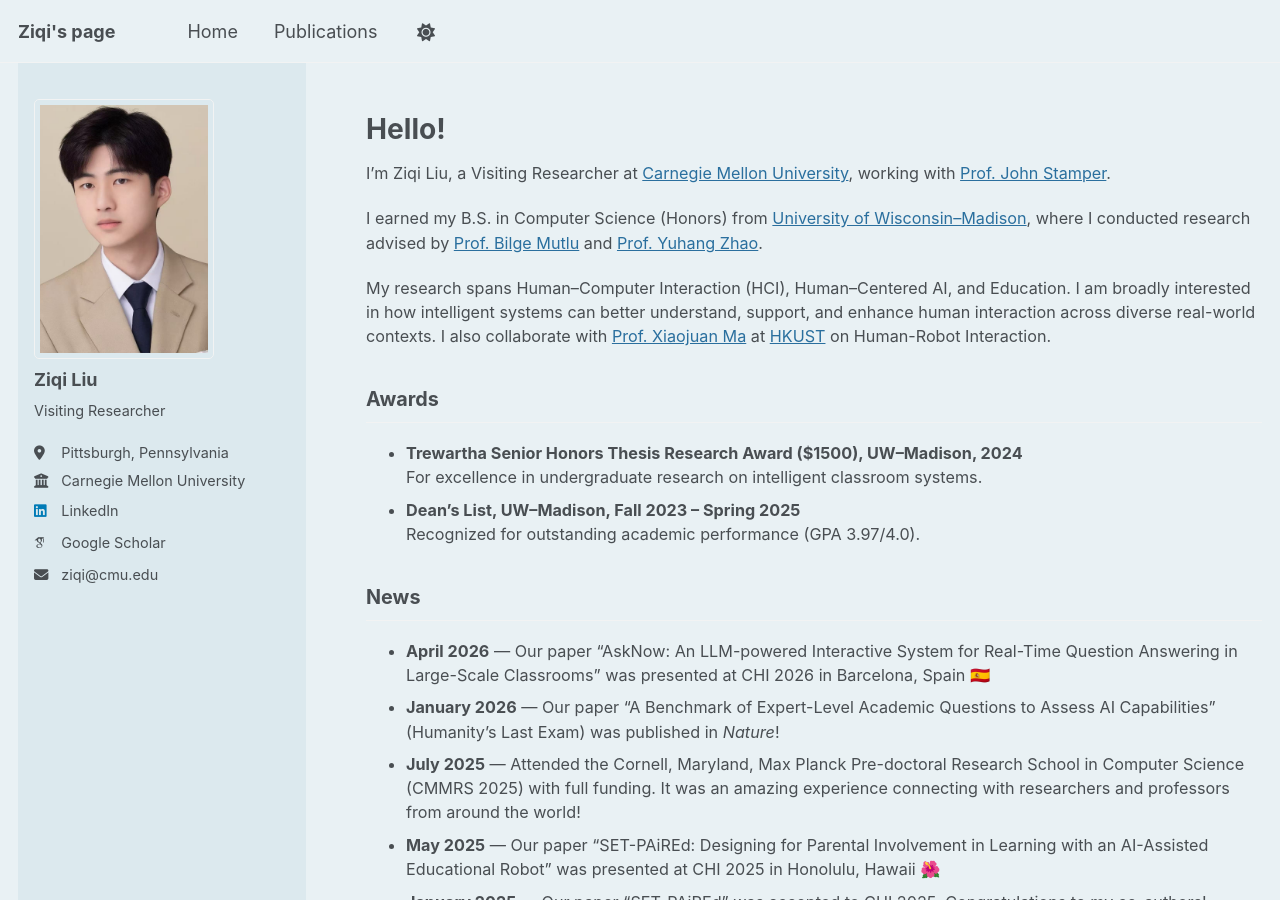
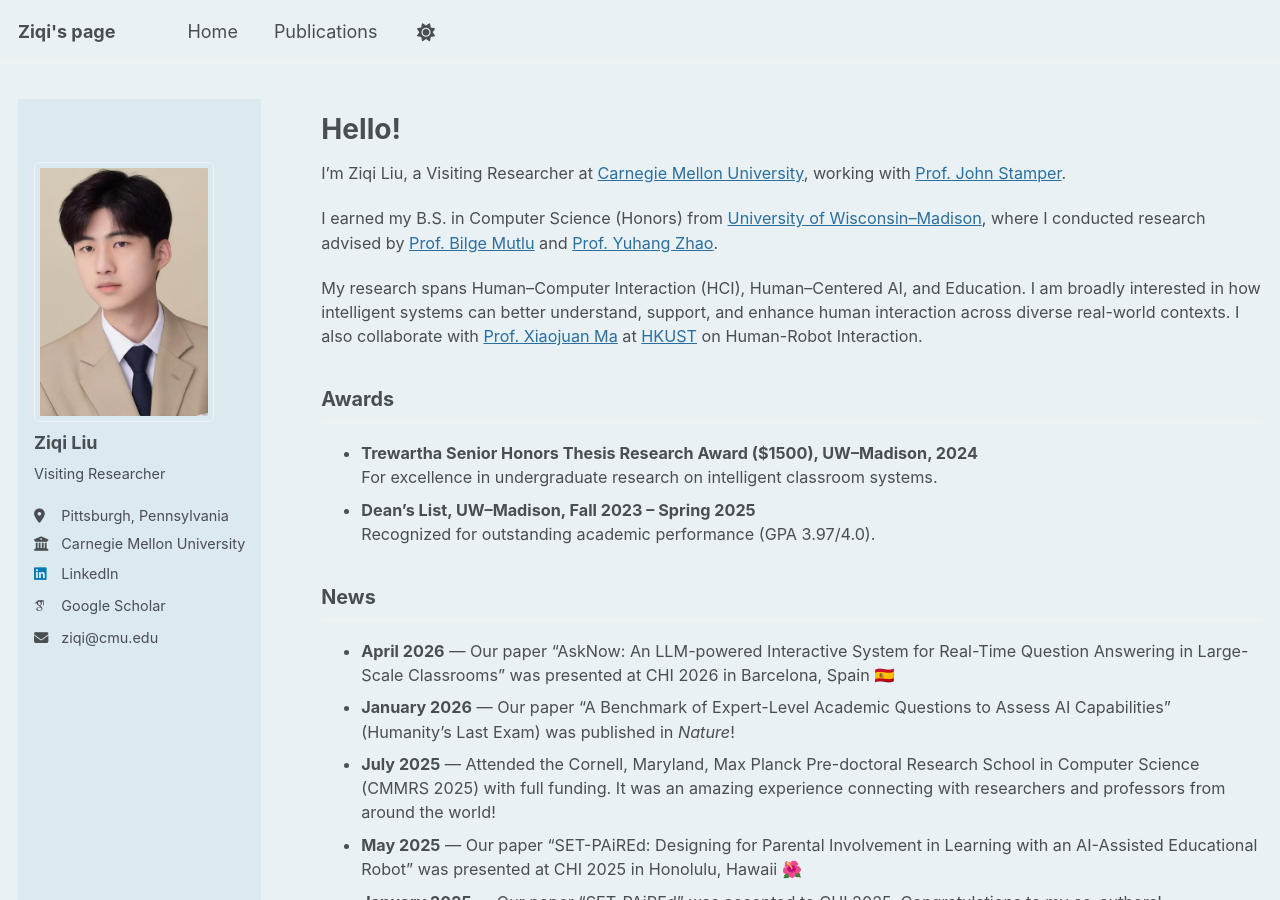
Before and after one commit to LIU-Ziqi-77/LIU-Ziqi-77.github.io, a Jekyll site: the page built from _pages/about.md, in a window 1280 px wide and 900 px high. Built offline with Jekyll 4.4.1, drawn with Linux system fonts in a browser that asks for light colours; some web fonts are replaced.

Commit message:
Fit sticky sidebar width to profile content
Updated styles for the main layout and sidebar, adjusting widths and grid layout for improved responsiveness.

```diff
--- a/_sass/_custom.scss
+++ b/_sass/_custom.scss
@@ -82,24 +82,45 @@
   width: 1.25em;
   text-align: center;
 }
-/* Reserve enough desktop space for the full affiliation on one line. */
+/* Size the desktop profile column to its longest line of text. */
 @media (min-width: 57.8125em) {
+  #main {
+    display: grid;
+    grid-template-columns: max-content minmax(0, 1fr);
+    column-gap: 2rem;
+    align-items: start;
+  }
+
+  #main::before,
+  #main::after {
+    display: none;
+  }
+
   #main > .sidebar {
-    width: 16rem;
-    min-width: 16rem;
-    max-width: 16rem;
+    width: max-content;
+    min-width: 0;
+    max-width: none;
     margin-right: 0;
+    float: none;
+    position: sticky;
+    top: 0;
   }
 
   #main > .page,
   #main > .archive {
-    width: calc(100% - 18rem);
+    width: 100%;
+    min-width: 0;
+    float: none;
     padding-left: 0;
     padding-right: 0;
   }
 
+  .sidebar .author__avatar {
+    width: 180px;
+  }
+
   .sidebar .author__avatar img {
-    max-width: 180px;
+    max-width: 100%;
   }
 
   .sidebar .author__bio,
@@ -108,4 +129,8 @@
     white-space: nowrap;
     overflow-wrap: normal;
   }
+
+  .sidebar .author__urls a {
+    grid-template-columns: 1.25em max-content;
+  }
 }
```
